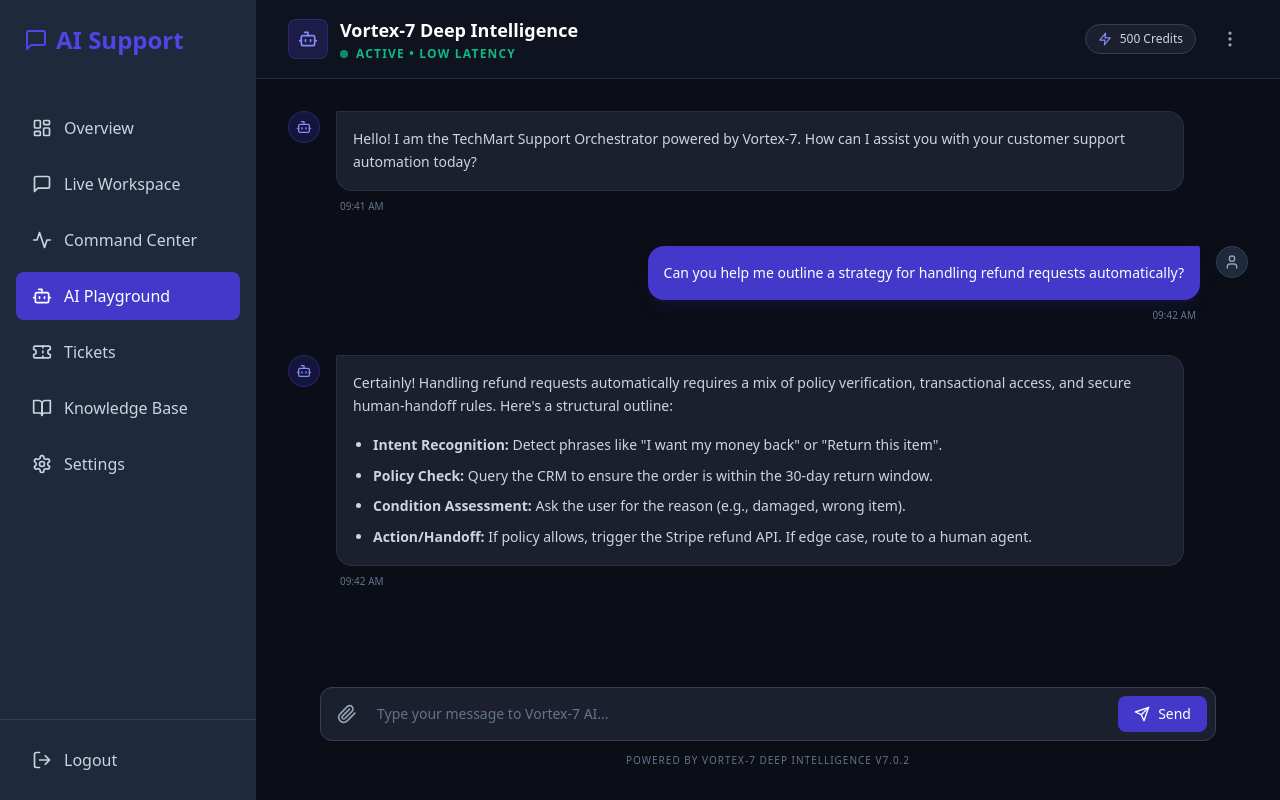
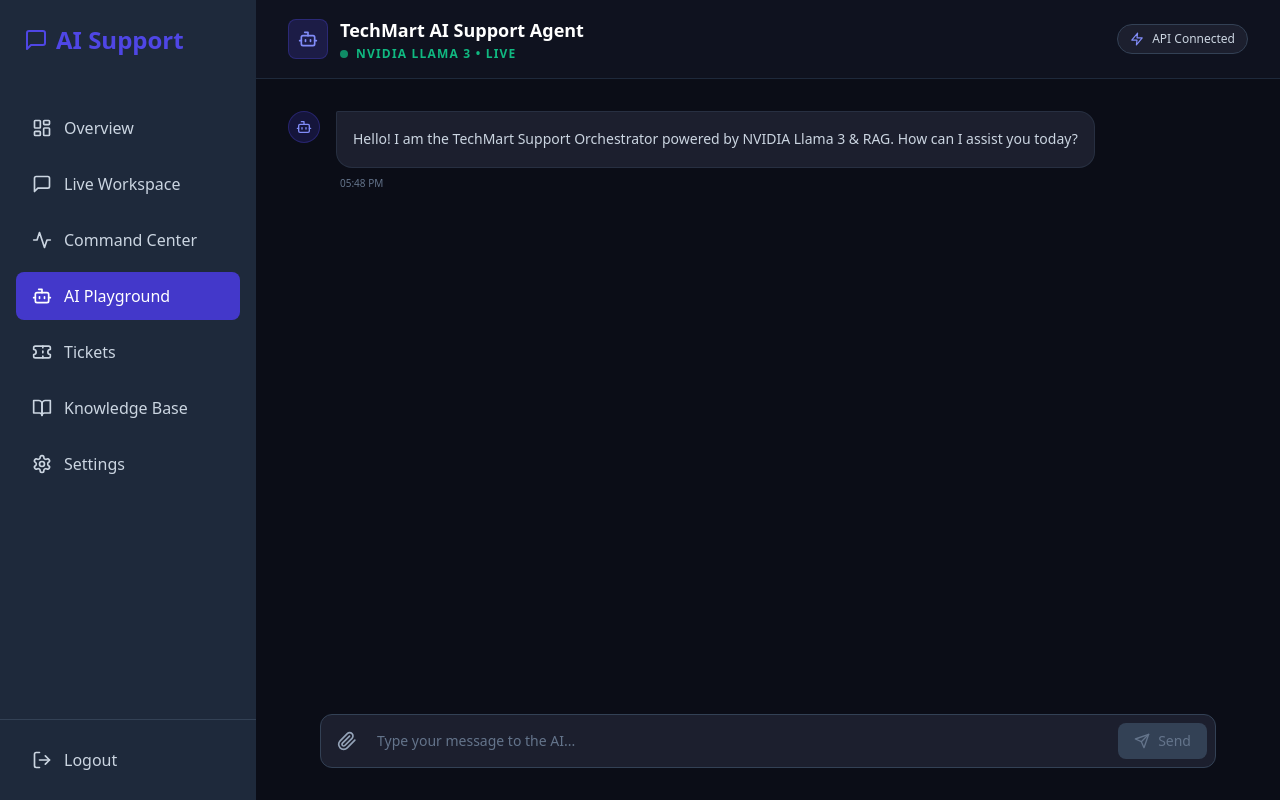
Before and after one commit to rahultwoapl8130/AI_F, a Next.js app: page /admin/playground in a window 1280 px wide. Built offline with nearby package versions, Linux system fonts and the light colour scheme.

Commit message:
Connect AI Playground Chat UI to Backend LangGraph API

```diff
--- a/src/app/admin/playground/page.jsx
+++ b/src/app/admin/playground/page.jsx
@@ -1,9 +1,69 @@
 "use client";
-import React, { useState } from 'react';
-import { Send, Bot, User, Paperclip, MoreVertical, Zap } from 'lucide-react';
+import React, { useState, useRef, useEffect } from 'react';
+import { Send, Bot, User, Paperclip, MoreVertical, Zap, Loader2 } from 'lucide-react';
 
 export default function AIPlayground() {
   const [inputText, setInputText] = useState('');
+  const [messages, setMessages] = useState([
+    {
+      role: 'ai',
+      content: 'Hello! I am the TechMart Support Orchestrator powered by NVIDIA Llama 3 & RAG. How can I assist you today?',
+      time: new Date().toLocaleTimeString([], {hour: '2-digit', minute:'2-digit'})
+    }
+  ]);
+  const [isLoading, setIsLoading] = useState(false);
+  const chatEndRef = useRef(null);
+
+  // Auto-scroll to bottom
+  useEffect(() => {
+    chatEndRef.current?.scrollIntoView({ behavior: 'smooth' });
+  }, [messages]);
+
+  const handleSendMessage = async () => {
+    if (!inputText.trim() || isLoading) return;
+
+    const userMessage = {
+      role: 'user',
+      content: inputText,
+      time: new Date().toLocaleTimeString([], {hour: '2-digit', minute:'2-digit'})
+    };
+
+    setMessages(prev => [...prev, userMessage]);
+    setInputText('');
+    setIsLoading(true);
+
+    try {
+      const BACKEND_URL = "https://ai-b-2sny.onrender.com";
+      const response = await fetch(`${BACKEND_URL}/api/v1/chat`, {
+        method: 'POST',
+        headers: { 'Content-Type': 'application/json' },
+        body: JSON.stringify({ message: userMessage.content })
+      });
+
+      if (response.ok) {
+        const data = await response.json();
+        const aiMessage = {
+          role: 'ai',
+          content: data.reply,
+          details: `Intent: ${data.intent} | Priority: ${data.priority} | Agent: ${data.routed_to}`,
+          time: new Date().toLocaleTimeString([], {hour: '2-digit', minute:'2-digit'})
+        };
+        setMessages(prev => [...prev, aiMessage]);
+      } else {
+        setMessages(prev => [...prev, { role: 'ai', content: 'Sorry, I encountered an error connecting to the backend.', time: '' }]);
+      }
+    } catch (error) {
+      setMessages(prev => [...prev, { role: 'ai', content: 'Network error. Make sure the backend is running.', time: '' }]);
+    } finally {
+      setIsLoading(false);
+    }
+  };
+
+  const handleKeyPress = (e) => {
+    if (e.key === 'Enter') {
+      handleSendMessage();
+    }
+  };
 
   return (
     <div className="h-full flex flex-col bg-[#0B0D17] text-slate-200 font-sans">
@@ -15,72 +75,59 @@
             <Bot size={20} className="text-indigo-400" />
           </div>
           <div>
-            <h1 className="text-lg font-bold text-white">Vortex-7 Deep Intelligence</h1>
+            <h1 className="text-lg font-bold text-white">TechMart AI Support Agent</h1>
             <div className="flex items-center gap-2 mt-0.5">
               <span className="w-2 h-2 rounded-full bg-emerald-500 animate-pulse"></span>
-              <span className="text-xs text-emerald-500 uppercase tracking-widest font-semibold">Active • Low Latency</span>
+              <span className="text-xs text-emerald-500 uppercase tracking-widest font-semibold">NVIDIA Llama 3 • Live</span>
             </div>
           </div>
         </div>
 
         <div className="flex items-center gap-4">
           <div className="px-3 py-1.5 bg-[#1C1F2E] border border-slate-700 rounded-full text-xs font-medium text-slate-300 flex items-center gap-2">
-            <Zap size={14} className="text-indigo-400" /> 500 Credits
+            <Zap size={14} className="text-indigo-400" /> API Connected
           </div>
-          <button className="p-2 hover:bg-[#1C1F2E] rounded-md transition-colors text-slate-400">
-            <MoreVertical size={20} />
-          </button>
         </div>
       </div>
 
       {/* Chat Area */}
       <div className="flex-1 overflow-y-auto p-8 space-y-8">
 
-        {/* AI Message */}
-        <div className="flex gap-4 max-w-4xl">
-          <div className="w-8 h-8 rounded-full bg-indigo-600/20 flex items-center justify-center shrink-0 border border-indigo-500/30">
-            <Bot size={16} className="text-indigo-400" />
+        {messages.map((msg, idx) => (
+          <div key={idx} className={`flex gap-4 max-w-4xl ${msg.role === 'user' ? 'ml-auto flex-row-reverse' : ''}`}>
+            <div className={`w-8 h-8 rounded-full flex items-center justify-center shrink-0 border ${
+              msg.role === 'user' ? 'bg-slate-800 border-slate-700' : 'bg-indigo-600/20 border-indigo-500/30'
+            }`}>
+              {msg.role === 'user' ? <User size={16} className="text-slate-400" /> : <Bot size={16} className="text-indigo-400" />}
+            </div>
+            <div>
+              <div className={`p-4 rounded-2xl text-sm leading-relaxed ${
+                msg.role === 'user'
+                  ? 'bg-indigo-600 rounded-tr-sm text-white shadow-lg shadow-indigo-900/20'
+                  : 'bg-[#1C1F2E] rounded-tl-sm border border-slate-700/50 text-slate-300'
+              }`}>
+                {msg.content}
+                {msg.details && (
+                  <div className="mt-3 pt-3 border-t border-slate-700/50 text-xs text-indigo-400 font-mono">
+                    {msg.details}
+                  </div>
+                )}
+              </div>
+              <div className={`text-[10px] text-slate-500 mt-2 ${msg.role === 'user' ? 'mr-1 text-right' : 'ml-1'}`}>
+                {msg.time}
+              </div>
+            </div>
           </div>
-          <div>
-            <div className="bg-[#1C1F2E] p-4 rounded-2xl rounded-tl-sm border border-slate-700/50 text-sm text-slate-300 leading-relaxed">
-              Hello! I am the TechMart Support Orchestrator powered by Vortex-7. How can I assist you with your customer support automation today?
-            </div>
-            <div className="text-[10px] text-slate-500 mt-2 ml-1">09:41 AM</div>
+        ))}
+
+        {isLoading && (
+          <div className="flex gap-4 max-w-4xl">
+             <div className="w-8 h-8 rounded-full bg-indigo-600/20 flex items-center justify-center shrink-0 border border-indigo-500/30">
+               <Loader2 size={16} className="text-indigo-400 animate-spin" />
+             </div>
           </div>
-        </div>
-
-        {/* User Message */}
-        <div className="flex gap-4 max-w-4xl ml-auto flex-row-reverse">
-          <div className="w-8 h-8 rounded-full bg-slate-800 flex items-center justify-center shrink-0 border border-slate-700">
-            <User size={16} className="text-slate-400" />
-          </div>
-          <div>
-            <div className="bg-indigo-600 p-4 rounded-2xl rounded-tr-sm text-sm text-white leading-relaxed shadow-lg shadow-indigo-900/20">
-              Can you help me outline a strategy for handling refund requests automatically?
-            </div>
-            <div className="text-[10px] text-slate-500 mt-2 mr-1 text-right">09:42 AM</div>
-          </div>
-        </div>
-
-        {/* AI Message */}
-        <div className="flex gap-4 max-w-4xl">
-          <div className="w-8 h-8 rounded-full bg-indigo-600/20 flex items-center justify-center shrink-0 border border-indigo-500/30">
-            <Bot size={16} className="text-indigo-400" />
-          </div>
-          <div>
-            <div className="bg-[#1C1F2E] p-4 rounded-2xl rounded-tl-sm border border-slate-700/50 text-sm text-slate-300 leading-relaxed">
-              <p className="mb-4">Certainly! Handling refund requests automatically requires a mix of policy verification, transactional access, and secure human-handoff rules. Here's a structural outline:</p>
-              <ul className="list-disc pl-5 space-y-2">
-                <li><strong>Intent Recognition:</strong> Detect phrases like "I want my money back" or "Return this item".</li>
-                <li><strong>Policy Check:</strong> Query the CRM to ensure the order is within the 30-day return window.</li>
-                <li><strong>Condition Assessment:</strong> Ask the user for the reason (e.g., damaged, wrong item).</li>
-                <li><strong>Action/Handoff:</strong> If policy allows, trigger the Stripe refund API. If edge case, route to a human agent.</li>
-              </ul>
-            </div>
-            <div className="text-[10px] text-slate-500 mt-2 ml-1">09:42 AM</div>
-          </div>
-        </div>
-
+        )}
+        <div ref={chatEndRef} />
       </div>
 
       {/* Input Area */}
@@ -93,15 +140,19 @@
             type="text"
             value={inputText}
             onChange={(e) => setInputText(e.target.value)}
-            placeholder="Type your message to Vortex-7 AI..."
+            onKeyPress={handleKeyPress}
+            disabled={isLoading}
+            placeholder="Type your message to the AI..."
             className="flex-1 bg-transparent border-none text-sm text-white focus:outline-none focus:ring-0 placeholder-slate-500"
           />
-          <button className="px-4 py-2 bg-indigo-600 hover:bg-indigo-500 text-white rounded-lg text-sm font-medium flex items-center gap-2 transition-colors">
-            <Send size={16} /> Send
+          <button
+            onClick={handleSendMessage}
+            disabled={isLoading || !inputText.trim()}
+            className="px-4 py-2 bg-indigo-600 hover:bg-indigo-500 disabled:bg-slate-700 disabled:text-slate-500 text-white rounded-lg text-sm font-medium flex items-center gap-2 transition-colors"
+          >
+            {isLoading ? <Loader2 size={16} className="animate-spin" /> : <Send size={16} />}
+            Send
           </button>
-        </div>
-        <div className="text-center mt-3 text-[10px] font-medium text-slate-500 uppercase tracking-widest">
-          Powered by Vortex-7 Deep Intelligence v7.0.2
         </div>
       </div>
 
```
